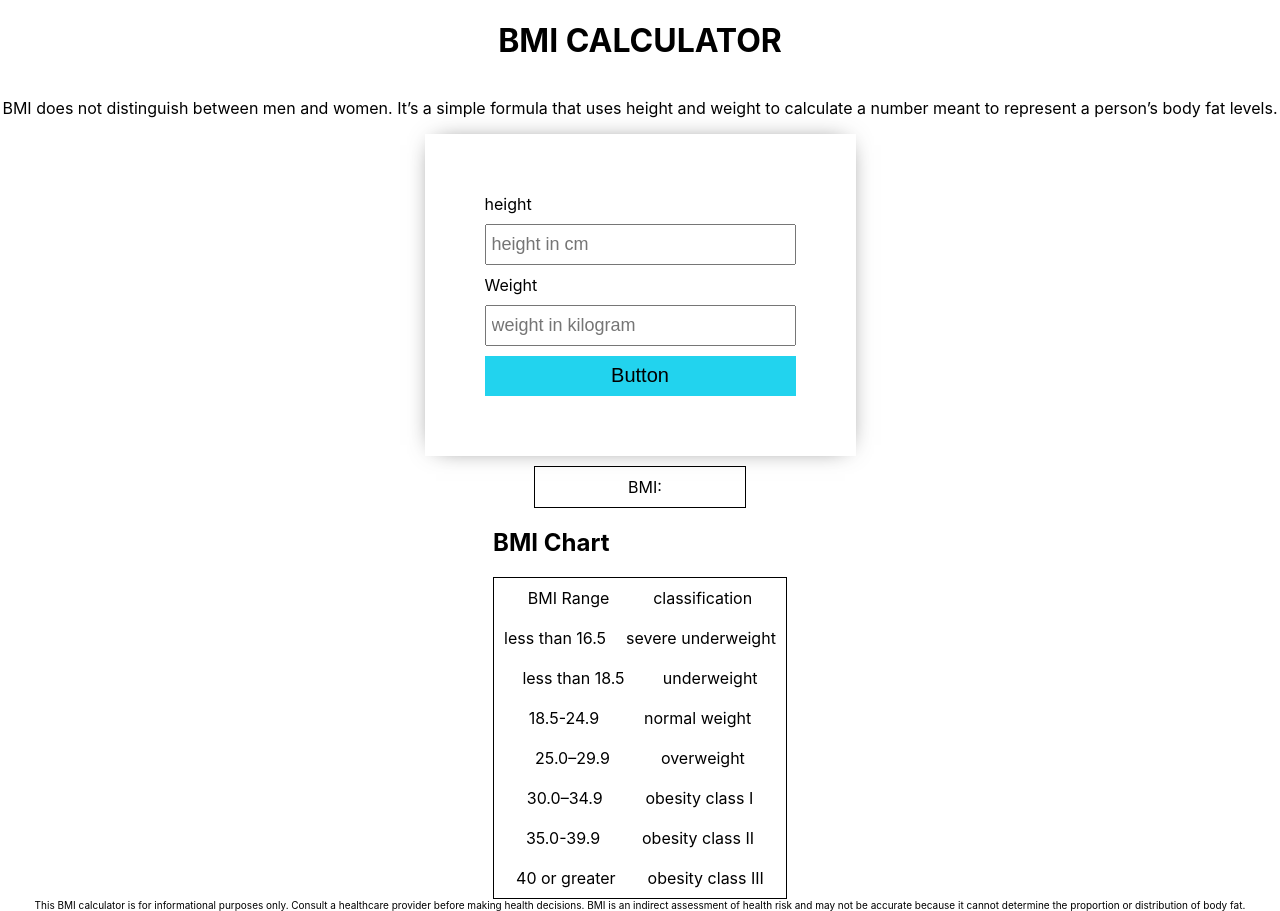
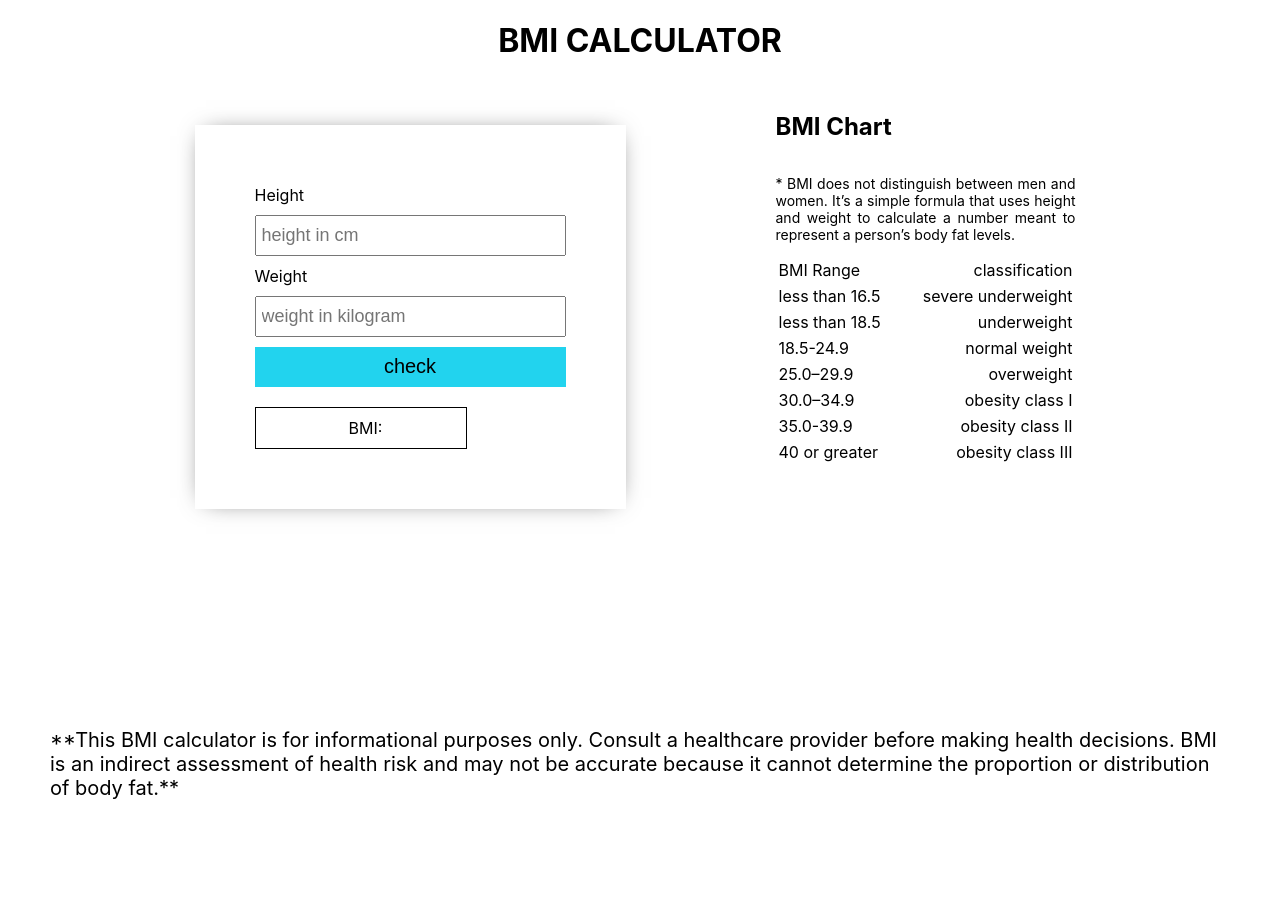
Before and after one commit to RaviPratihast/bmi-calculator, a React (Create React App) app: page / in a window 1280 px wide. After the commit the page ends 800 px from the top, so only its background shows below. Built offline with nearby package versions, Linux system fonts and the light colour scheme.

Commit message:
Style: added some style and did some html refactor.

```diff
--- a/src/App.css
+++ b/src/App.css
@@ -2,13 +2,15 @@
   /* background-color: aqua; */
   display: flex;
   flex-direction: column;
-  justify-content: center;
+  justify-content: space-evenly;
   align-items: center;
+  min-height: 100vh;
 }
 
 .bmi-calculator-container {
   display: flex;
-  flex-direction: column;
+  /* flex-direction: column; */
+  gap: 140px;
   justify-content: center;
   align-items: center;
 }
@@ -57,16 +59,24 @@
 .BMI-information-container {
   display: flex;
   flex-direction: column;
+  /* border: 1px solid black; */
+  width: 300px;
+  height: 450px;
+  padding: 10px;
+}
+.BMI-information-container > p {
+  text-align: justify;
+  font-size: 14px;
 }
 .main-BMI-chart-container {
   display: flex;
   flex-direction: column;
-  border: 1px solid black;
+  /* border: 1px solid black; */
 }
 .main-BMI-chart-container > .bmi-row {
   display: flex;
-  justify-content: space-evenly;
-  padding: 10px;
+  justify-content: space-between;
+  padding: 3px;
   gap: 20px;
 }
 /* .main-BMI-chart-container > .bmi-row > .bmi-column {
@@ -76,5 +86,7 @@
   border: 1px solid black;
 } */
 footer {
-  font-size: 10px;
+  font-size: 20px;
+  margin-inline: 50px;
+  margin-top: auto;
 }
--- a/src/App.js
+++ b/src/App.js
@@ -23,14 +23,10 @@ function App() {
   return (
     <div className="App">
       <h1>BMI CALCULATOR</h1>
-      <p>
-        BMI does not distinguish between men and women. It’s a simple formula
-        that uses height and weight to calculate a number meant to represent a
-        person’s body fat levels.
-      </p>
+
       <div className="bmi-calculator-container">
         <form onSubmit={handleSubmit}>
-          <label htmlFor="height">height</label>
+          <label htmlFor="height">Height</label>
           <input
             type="number"
             placeholder="height in cm"
@@ -45,15 +41,19 @@ function App() {
             onChange={(event) => setWeight(event.target.value)}
             value={weight}
           />
-          <button type="submit">Button</button>
+          <button type="submit">check</button>
+          <div className="display-container">
+            <span>BMI: {BMI}</span>
+          </div>
         </form>
-
-        <div className="display-container">
-          <span>BMI: {BMI}</span>
-        </div>
 
         <div className="BMI-information-container">
           <h2>BMI Chart</h2>
+          <p>
+           * BMI does not distinguish between men and women. It’s a simple
+            formula that uses height and weight to calculate a number meant to
+            represent a person’s body fat levels.
+          </p>
           <div className="main-BMI-chart-container">
             <div className="bmi-row BMI-range-classification-container ">
               <div className="bmi-column">BMI Range</div>
@@ -76,12 +76,10 @@ function App() {
               <div>overweight</div>
             </div>
             <div className="bmi-row obesity-class-1-container">
-              <div>30.0–34.9</div>
-              <div>obesity class I</div>
+              <div>30.0–34.9</div> <div>obesity class I</div>
             </div>
             <div className="bmi-row obesity-class-2-container">
-              <div>35.0-39.9</div>
-              <div>obesity class II</div>
+              <div>35.0-39.9</div> <div>obesity class II</div>
             </div>
             <div className="bmi-row obesity-class-3-container">
               <div>40 or greater</div>
@@ -91,10 +89,10 @@ function App() {
         </div>
       </div>
       <footer>
-        This BMI calculator is for informational purposes only. Consult a
+        **This BMI calculator is for informational purposes only. Consult a
         healthcare provider before making health decisions. BMI is an indirect
         assessment of health risk and may not be accurate because it cannot
-        determine the proportion or distribution of body fat.
+        determine the proportion or distribution of body fat.**
       </footer>
     </div>
   );
```
